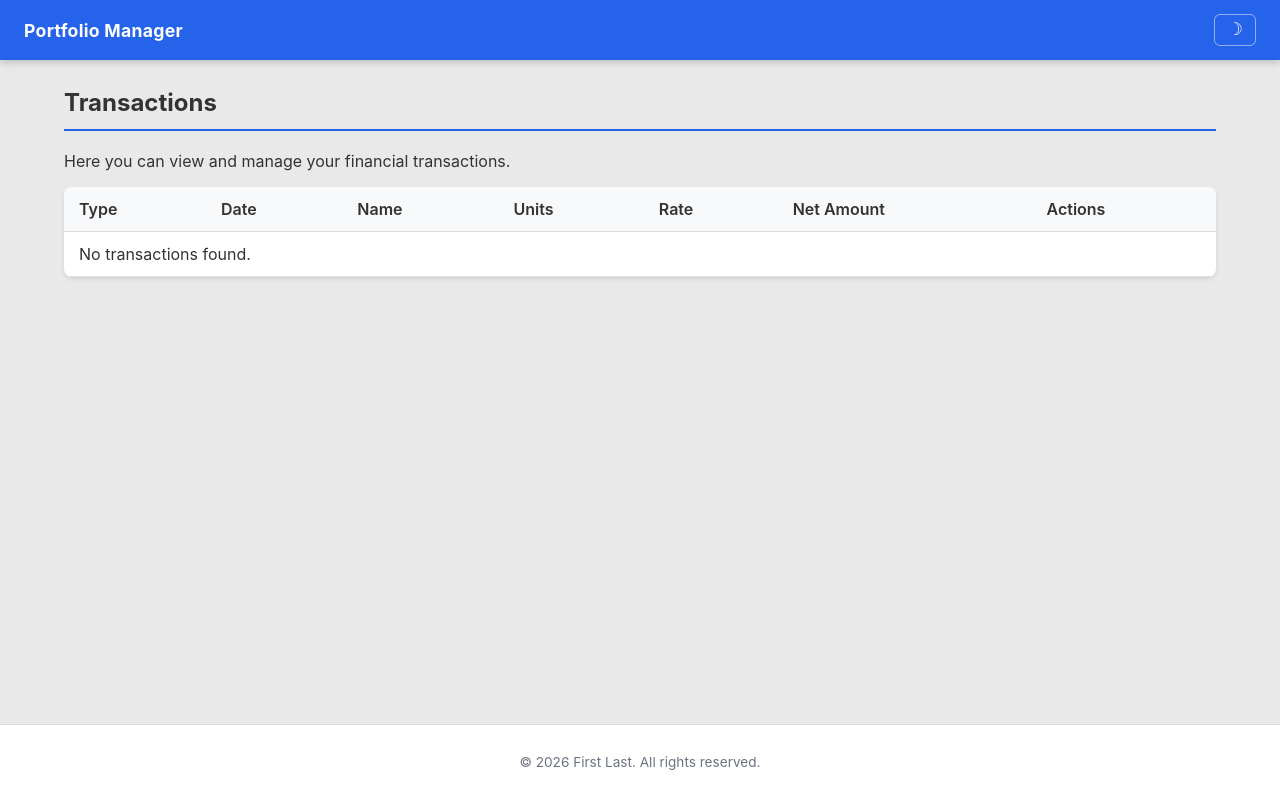
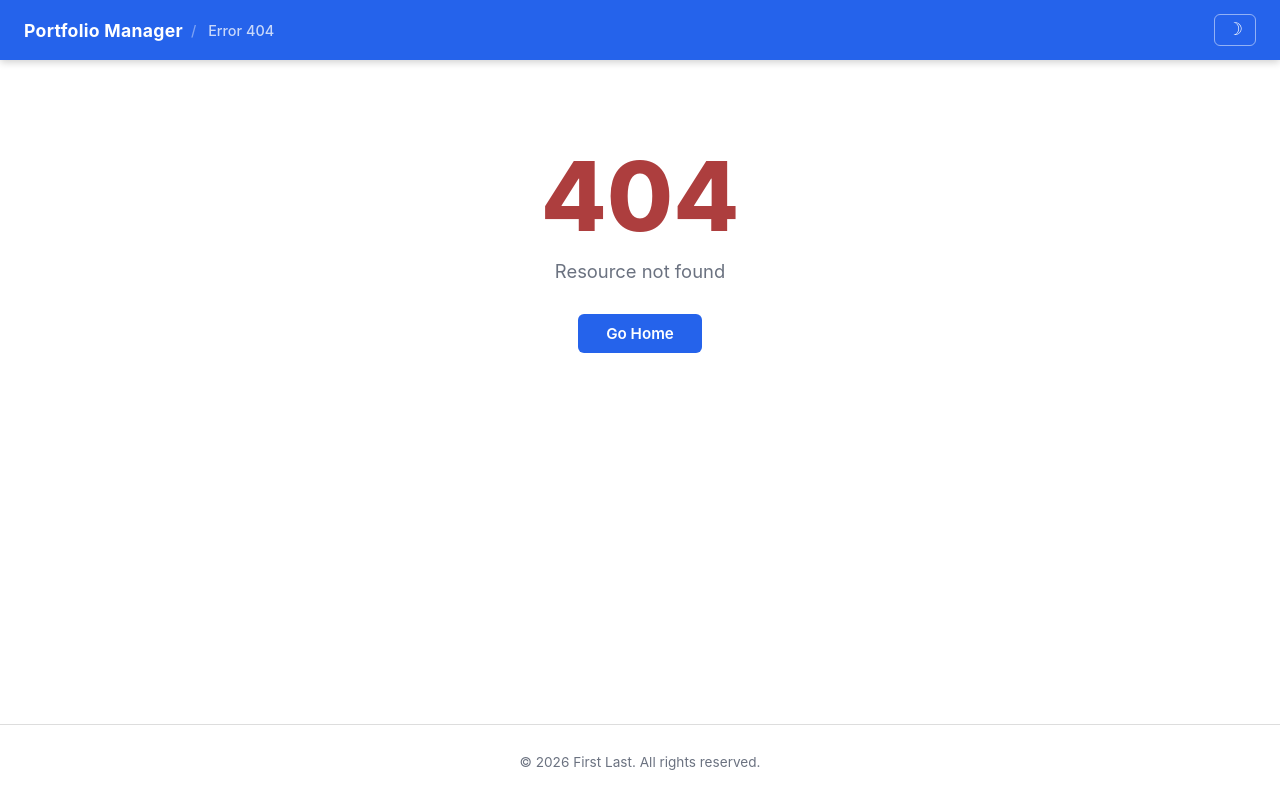
Before and after one commit to omkar-thite/finance, a FastAPI app: page /user_transactions/1 in a window 1280 px wide. Run offline with FastAPI, Linux system fonts and the light colour scheme.

Commit message:
Rearranged main.py Changed home.html Changed styles.css for backgorund color. Add error.html file for errors

```diff
--- a/main.py
+++ b/main.py
@@ -8,10 +8,10 @@ from pathlib import Path
 from schema import CreateTransaction, ResponseTransaction, TypeEnum
 app = FastAPI()
 
-STATIC_DIR = Path(__file__).resolve().parent / "static"
 BUY, SELL = TypeEnum.BUY, TypeEnum.SELL
 
 app.mount("/static", StaticFiles(directory='static'), name='static')
+app.mount('/media', StaticFiles(directory='media'), name='media')
 
 templates = Jinja2Templates(directory='templates')
 
@@ -91,46 +91,70 @@ transactions: list[dict] = [
     },
 ]
 
+# ----------------- HTML ENDPOINTS --------------- #
+
 @app.get('/', name='home', include_in_schema=False)
-def home(request: Request):
+def home_page(request: Request):
     return templates.TemplateResponse(request,
                                       name='home.html')
 
+@app.get('/user', name='home', include_in_schema=False)
+def user_home_page(request: Request):
+    # TODO : Implement home page for logged in user
+    pass
+
+# All transactions
 @app.get('/transactions', include_in_schema=False)
-def get_all_transactions(request: Request):
+def all_transactions(request: Request):
     return templates.TemplateResponse(request,
                                       name='transactions.html',
                                       context={'transactions': transactions})
 
 
-@app.get('/user_transactions/{user_id}', include_in_schema=False)
-def get_user_transactions(request: Request, user_id: int):
+@app.get('/user_transactions/{user_id}', include_in_schema=False, name='user_transactions')
+def user_transactions_page(request: Request, user_id: int):
     result = [tr for tr in transactions if tr['user_id'] == user_id]
+    if not result:
+        return templates.TemplateResponse(request,
+                                          name='error.html',
+                                          context={'status_code': status.HTTP_404_NOT_FOUND,
+                                                   'message': 'Resource not found'})
     return templates.TemplateResponse(request,
                                       name='transactions.html',
                                       context={'transactions': result, 'user_id': user_id})
 
-# API transaction endpoint
+
+
+# --------------- API ENDPOINTS -------------------------#
+
+
+# Get transaction by id
 @app.get('/api/transactions/{id}', response_model=ResponseTransaction)
-def get_transactions(id: int):
-    for tr in transactions:
-        if tr['id'] == id:
-            return tr
-
+def get_transaction_api(id: int):
+    # TODO
     raise HTTPException(status_code=status.HTTP_404_NOT_FOUND,
                         detail='Transaction not found.')
 
+# Get all transaction of specific user
 @app.get('/api/user_transactions/{user_id}', response_model=list[ResponseTransaction])
 def get_user_transactions_api(user_id: int) -> list[dict]:
-    result = []
-    for tr in transactions:
-        if tr['user_id'] == user_id:
-            result.append(tr)
+    pass
 
-    return result
+
+# Get all transactions
+@app.get('/api/transactions', response_model=list[ResponseTransaction])
+def get_all_transactions_api(request: Request):
+    return transactions
 
 
 
-@app.get('/api/transactions', response_model=list[ResponseTransaction])
-def get_all_transactions_api(request: Request):
-    return transactions
+
+# --------- EXCEPTION HANDLERS --------------------------#
+
+@app.exception_handler(404)
+async def not_found_handler(request: Request, exc: HTTPException):
+    return templates.TemplateResponse(request,
+                                      name='error.html',
+                                      status_code=status.HTTP_404_NOT_FOUND,
+                                      context={'status_code': status.HTTP_404_NOT_FOUND,
+                                               'message': 'Page not found'})
--- a/static/css/styles.css
+++ b/static/css/styles.css
@@ -1,7 +1,7 @@
 :root {
-        --bg-color: #e9e9e9;
+        --bg-color: #ffffff;
         --card-bg: #ffffff;
-        --text-color: #333333;
+        --text-color: #000000;
         --border-color: #dddddd;
         --primary-color: #2563eb;
         --success-color: #16a34a;
@@ -11,9 +11,10 @@
         --muted: #6b7280;
         --navbar-bg: #2563eb;
         --charges-row-bg: #f9fafb;
-        --btn-auth-bg: rgba(255, 255, 255, 0.15);
+        --btn-auth-bg: transparent;
         --btn-auth-bg-hover: rgba(255, 255, 255, 0.28);
         --btn-auth-border: rgba(255, 255, 255, 0.55);
+        --error-color: #ad3e3e;
     }
 
     [data-theme="dark"] {
@@ -27,11 +28,12 @@
         --warning-color: #fbbf24;
         --header-bg: #2d2d2d;
         --muted: #9ca3af;
-        --navbar-bg: #0a0f1e;
+        --navbar-bg: #242a3b;
         --charges-row-bg: #181818;
         --btn-auth-bg: rgba(255, 255, 255, 0.08);
         --btn-auth-bg-hover: rgba(255, 255, 255, 0.18);
         --btn-auth-border: rgba(255, 255, 255, 0.3);
+        --error-color: #ad3e3e;
     }
 
     body {
@@ -102,7 +104,7 @@
         border-radius: 6px;
         border: 1.5px solid var(--btn-auth-border);
         background-color: var(--btn-auth-bg);
-        color: white;
+        color: var(--text-color);
         font-size: 0.9rem;
         font-weight: 600;
         text-decoration: none;
@@ -120,7 +122,7 @@
         display: inline-block;
         width: 5px;
         height: 24px;
-        background-color: rgba(255, 255, 255, 0.3);
+        background-color: transparent;
         margin: 0 10px;
     }
 
@@ -224,6 +226,7 @@
     margin: 0;
     padding-bottom: 0;
     border-bottom: none;
+    color: var(--primary-color);
 }
 
 .subtitle {
@@ -231,3 +234,82 @@
     margin: 8px 0 0 0;
     font-size: 1.1rem;
 }
+
+.welcome-divider {
+    height: 3px;
+    width: 100%;
+    margin-top: 20px;
+    background: linear-gradient(to right, var(--primary-color), transparent);
+    border-radius: 2px;
+}
+
+/* --- Error Page --- */
+.error-container {
+    display: flex;
+    flex-direction: column;
+    align-items: center;
+    justify-content: center;
+    text-align: center;
+    padding: 60px 24px;
+}
+
+.error-code {
+    font-size: 6rem;
+    font-weight: 800;
+    color: var(--error-color);
+    border-bottom: none;
+    margin: 0;
+    padding: 0;
+    line-height: 1;
+}
+
+.error-message {
+    font-size: 1.15rem;
+    color: var(--muted);
+    margin: 16px 0 32px;
+    max-width: 520px;
+}
+
+.error-details {
+    width: 100%;
+    max-width: 720px;
+    background-color: var(--card-bg);
+    border: 1px solid var(--border-color);
+    border-radius: 8px;
+    padding: 12px 16px;
+    margin-bottom: 32px;
+    text-align: left;
+}
+
+.error-details summary {
+    cursor: pointer;
+    font-weight: 600;
+    color: var(--muted);
+    font-size: 0.9rem;
+    user-select: none;
+}
+
+.error-details pre {
+    margin: 12px 0 4px;
+    font-size: 0.82rem;
+    color: var(--text-color);
+    white-space: pre-wrap;
+    word-break: break-word;
+    overflow-x: auto;
+}
+
+.btn-home {
+    display: inline-block;
+    padding: 10px 28px;
+    background-color: var(--primary-color);
+    color: #fff;
+    border-radius: 6px;
+    text-decoration: none;
+    font-weight: 600;
+    font-size: 0.95rem;
+    transition: opacity 0.15s;
+}
+
+.btn-home:hover {
+    opacity: 0.85;
+}
--- /dev/null
+++ b/templates/error.html
@@ -0,0 +1,22 @@
+{% extends "layout.html" %}
+
+{% set title = "Error " ~ (status_code or "") %}
+
+{% block content %}
+<div class="error-container">
+    <h1 class="error-code">{{ status_code or "Error" }}</h1>
+
+    {% if message %}
+        <p class="error-message">{{ message }}</p>
+    {% endif %}
+
+    {% if exception %}
+        <details class="error-details">
+            <summary>Details</summary>
+            <pre>{{ exception }}</pre>
+        </details>
+    {% endif %}
+
+    <a href="{{ url_for('home') }}" class="btn-home">Go Home</a>
+</div>
+{% endblock content %}
--- a/templates/home.html
+++ b/templates/home.html
@@ -10,10 +10,11 @@
 
 {% block content %}
 <div class="home-container">
-    <div class="welcome-block">
+    <div >
         <div class="welcome-text">
             <h1>Welcome to Portfolio Manager</h1>
-            <p class="subtitle">Secure, offline-first asset management.</p>
+            <p class="subtitle">Secure, offline-first asset management system.</p>
+            <div class="welcome-divider"></div>
         </div>
     </div>
 </div>
```
